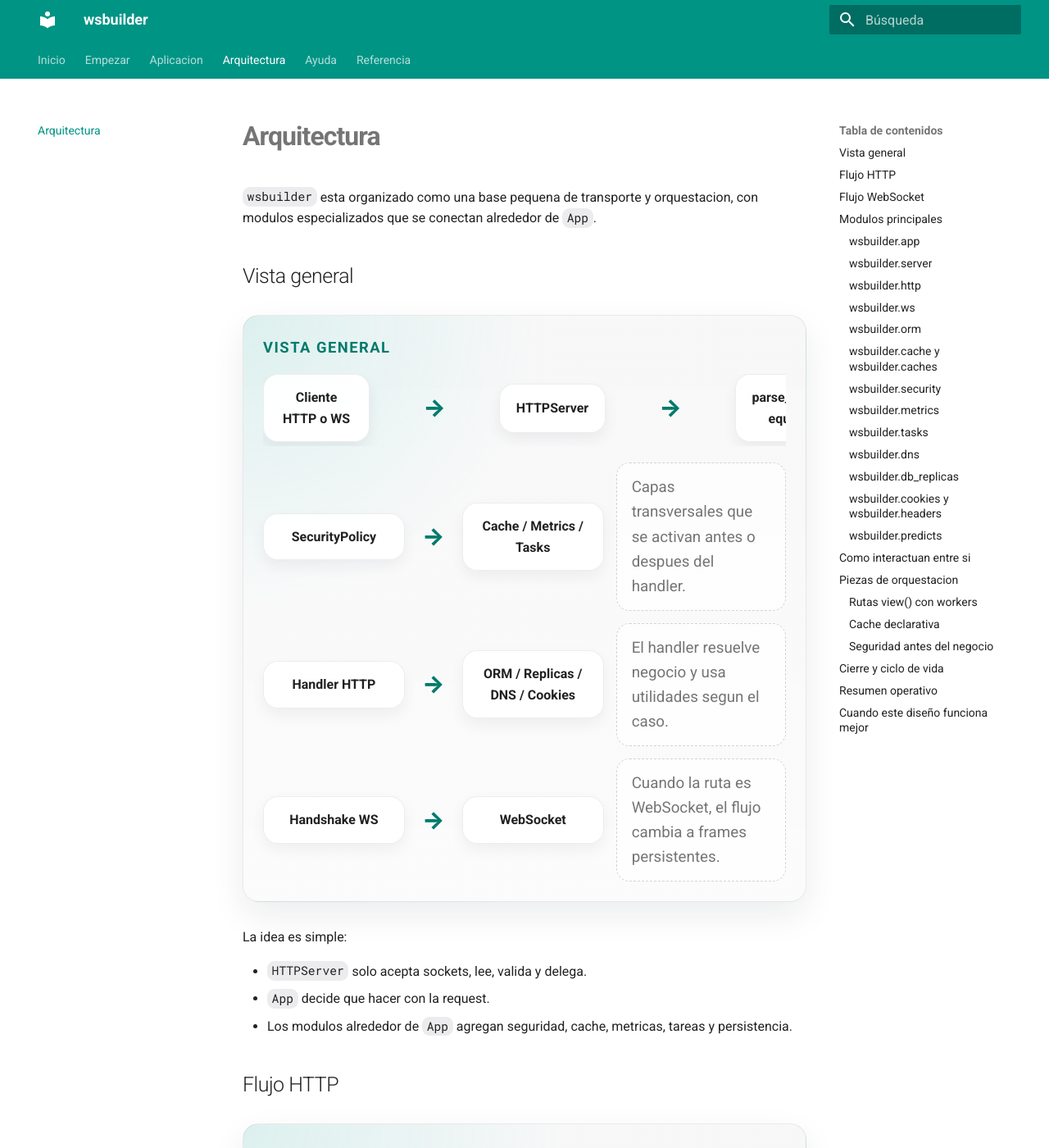
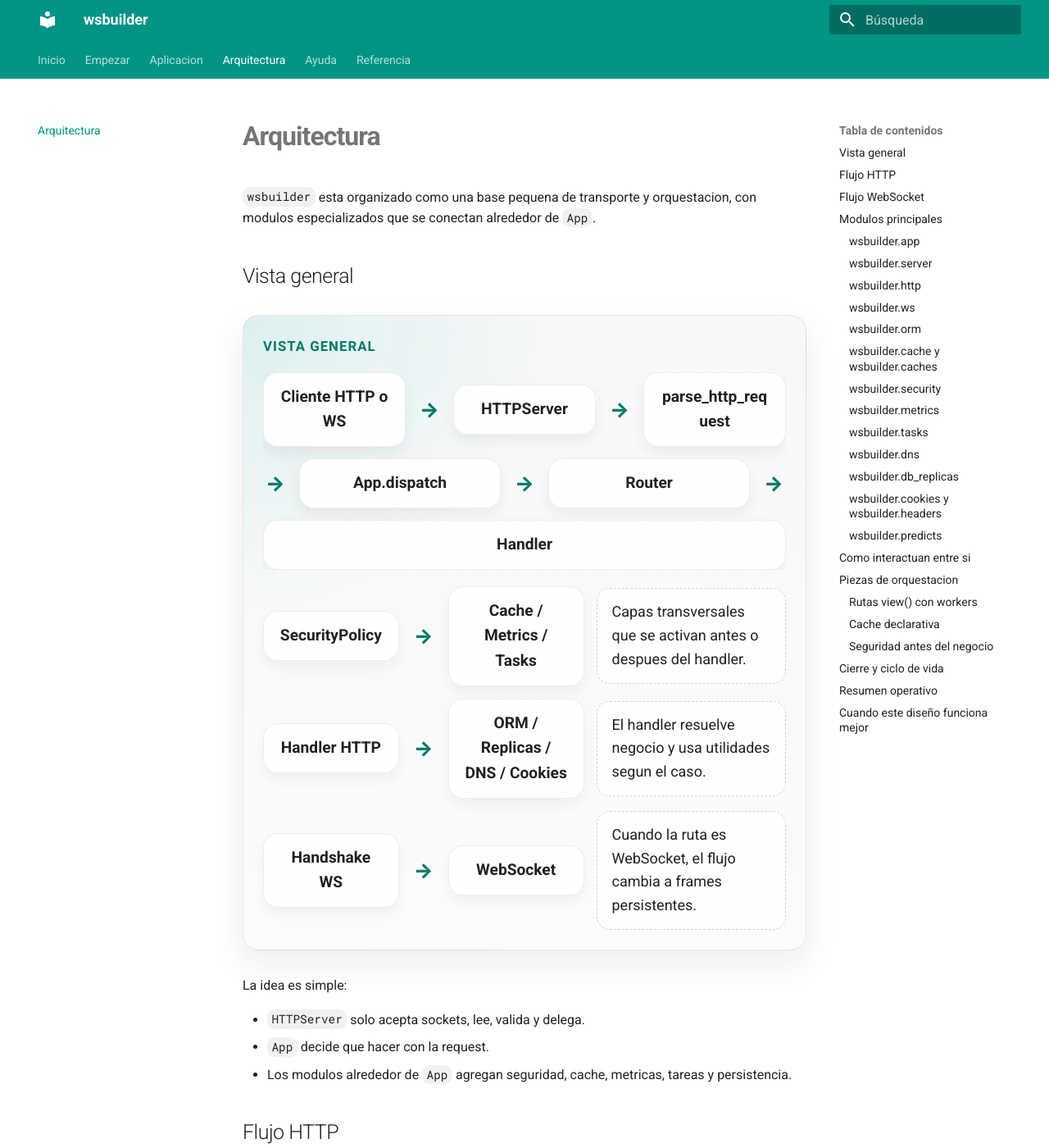
Before and after one commit to jorgelsc-dev/wsbuilder, an MkDocs documentation site: the page built from docs/architecture.md, in a window 1280 px wide and 1400 px high. Shown: the whole window at 82% size. Built offline with MkDocs 1.6.1 and Material for MkDocs 9.7.7, drawn with Linux system fonts in a browser that asks for light colours; some of the changed text lies outside the part shown.

Commit message:
docs: improve docs wrapping and contrast

```diff
--- a/docs/assets/stylesheets/extra.css
+++ b/docs/assets/stylesheets/extra.css
@@ -51,6 +51,7 @@
 .md-content .hero h1 {
   color: inherit;
   margin-bottom: 0.35rem;
+  font-size: clamp(2rem, 4vw, 2.85rem);
 }
 
 .md-content .hero p {
@@ -78,6 +79,7 @@
   display: block;
   margin-bottom: 0.4rem;
   color: var(--md-primary-fg-color--dark);
+  font-size: 1rem;
 }
 
 .md-content .diagram {
@@ -92,22 +94,20 @@
 }
 
 .md-content .diagram-title {
-  font-size: 0.92rem;
+  font-size: 0.84rem;
   font-weight: 800;
-  letter-spacing: 0.08em;
+  letter-spacing: 0.06em;
   text-transform: uppercase;
   color: var(--md-primary-fg-color--dark);
   margin-bottom: 0.9rem;
 }
 
 .md-content .diagram-track {
-  display: grid;
-  grid-auto-flow: column;
-  grid-auto-columns: minmax(130px, 1fr);
+  display: flex;
+  flex-wrap: wrap;
   align-items: center;
   gap: 0.7rem;
-  overflow-x: auto;
-  padding-bottom: 0.25rem;
+  overflow: hidden;
 }
 
 .md-content .diagram-node {
@@ -115,11 +115,14 @@
   align-items: center;
   justify-content: center;
   min-height: 3rem;
-  padding: 0.75rem 0.95rem;
+  padding: 0.7rem 0.9rem;
+  flex: 1 1 160px;
+  min-width: 0;
   border-radius: 0.9rem;
   border: 1px solid var(--ws-border);
   background: linear-gradient(180deg, var(--ws-surface-elevated), var(--md-default-bg-color));
   color: var(--ws-text);
+  font-size: 0.96rem;
   font-weight: 650;
   text-align: center;
   box-shadow: 0 8px 18px rgba(15, 23, 42, 0.06);
@@ -130,10 +133,11 @@
   align-items: center;
   justify-content: center;
   color: var(--md-primary-fg-color--dark);
-  font-size: 1.45rem;
+  font-size: 1.25rem;
   font-weight: 800;
-  min-width: 2rem;
+  min-width: 1.5rem;
   line-height: 1;
+  flex: 0 0 auto;
 }
 
 .md-content .diagram-rows {
@@ -142,21 +146,24 @@
 }
 
 .md-content .diagram-row {
-  display: grid;
-  grid-template-columns: minmax(120px, 1fr) auto minmax(120px, 1fr) minmax(150px, 1.2fr);
+  display: flex;
+  flex-wrap: wrap;
   gap: 0.75rem;
   align-items: center;
 }
 
 .md-content .diagram-step {
-  padding: 0.75rem 0.9rem;
+  padding: 0.7rem 0.9rem;
   border-radius: 0.9rem;
   border: 1px solid var(--ws-border);
   background: linear-gradient(180deg, var(--ws-surface-elevated), var(--md-default-bg-color));
   color: var(--ws-text);
+  font-size: 0.96rem;
   font-weight: 650;
   text-align: center;
   box-shadow: 0 8px 18px rgba(15, 23, 42, 0.05);
+  flex: 1 1 160px;
+  min-width: 0;
 }
 
 .md-content .diagram-note {
@@ -164,8 +171,11 @@
   border-radius: 0.8rem;
   border: 1px dashed rgba(15, 23, 42, 0.18);
   background: rgba(255, 255, 255, 0.7);
-  color: var(--ws-muted);
-  font-size: 0.94rem;
+  color: var(--md-default-fg-color);
+  font-size: 0.9rem;
+  line-height: 1.6;
+  flex: 2 1 220px;
+  min-width: 0;
 }
 
 .md-content .diagram-stack {
@@ -174,8 +184,8 @@
 }
 
 .md-content .diagram-lanes {
-  display: grid;
-  grid-template-columns: repeat(auto-fit, minmax(120px, 1fr));
+  display: flex;
+  flex-wrap: wrap;
   gap: 0.65rem;
   margin-bottom: 1rem;
 }
@@ -184,44 +194,46 @@
   padding: 0.65rem 0.75rem;
   border-radius: 0.8rem;
   text-align: center;
+  font-size: 0.92rem;
   font-weight: 700;
   color: var(--ws-text);
   background: rgba(255, 255, 255, 0.85);
   border: 1px solid rgba(148, 163, 184, 0.25);
+  flex: 1 1 110px;
+  min-width: 0;
 }
 
 .md-typeset code {
   padding: 0.16em 0.38em;
   border-radius: 0.45rem;
-  background: rgba(15, 23, 42, 0.08);
+  background: rgba(15, 23, 42, 0.06);
   color: var(--md-default-fg-color);
-  font-size: 0.92em;
+  font-size: 0.9em;
   word-break: break-word;
 }
 
 .md-typeset pre {
   border: 1px solid var(--ws-code-border);
   border-radius: 1rem;
-  overflow-x: auto;
-  overflow-y: hidden;
+  overflow: hidden;
   background: linear-gradient(180deg, #0b1020 0%, #111827 100%);
   box-shadow: 0 16px 40px rgba(15, 23, 42, 0.16);
-  scrollbar-width: thin;
 }
 
 .md-typeset pre > code,
 .md-typeset .highlight pre {
   display: block;
-  padding: 1.05rem 1.2rem;
+  padding: 0.95rem 1rem;
   color: var(--ws-code-text);
   background: transparent;
-  font-size: 0.92rem;
-  line-height: 1.7;
+  font-size: 0.88rem;
+  line-height: 1.65;
   tab-size: 2;
 }
 
 .md-typeset pre code:not(.mermaid):not(.language-mermaid) {
-  white-space: pre;
+  white-space: pre-wrap;
+  word-break: break-word;
 }
 
 .md-typeset .mermaid {
@@ -285,22 +297,24 @@
   }
 
   .md-content .diagram-track {
-    grid-auto-flow: row;
-    grid-auto-columns: unset;
+    flex-direction: column;
+    align-items: stretch;
   }
 
   .md-content .diagram-row {
-    grid-template-columns: 1fr;
+    flex-direction: column;
+    align-items: stretch;
   }
 
   .md-content .diagram-arrow {
+    align-self: center;
     transform: rotate(90deg);
     min-width: 0;
-    min-height: 1.4rem;
+    min-height: 1.3rem;
   }
 
   .md-content .diagram-lanes {
-    grid-template-columns: repeat(2, minmax(0, 1fr));
+    flex-direction: column;
   }
 }
 
@@ -315,7 +329,7 @@
   }
 
   .md-content .diagram-lanes {
-    grid-template-columns: 1fr;
+    flex-direction: column;
   }
 
   .md-content .diagram-node,
```
